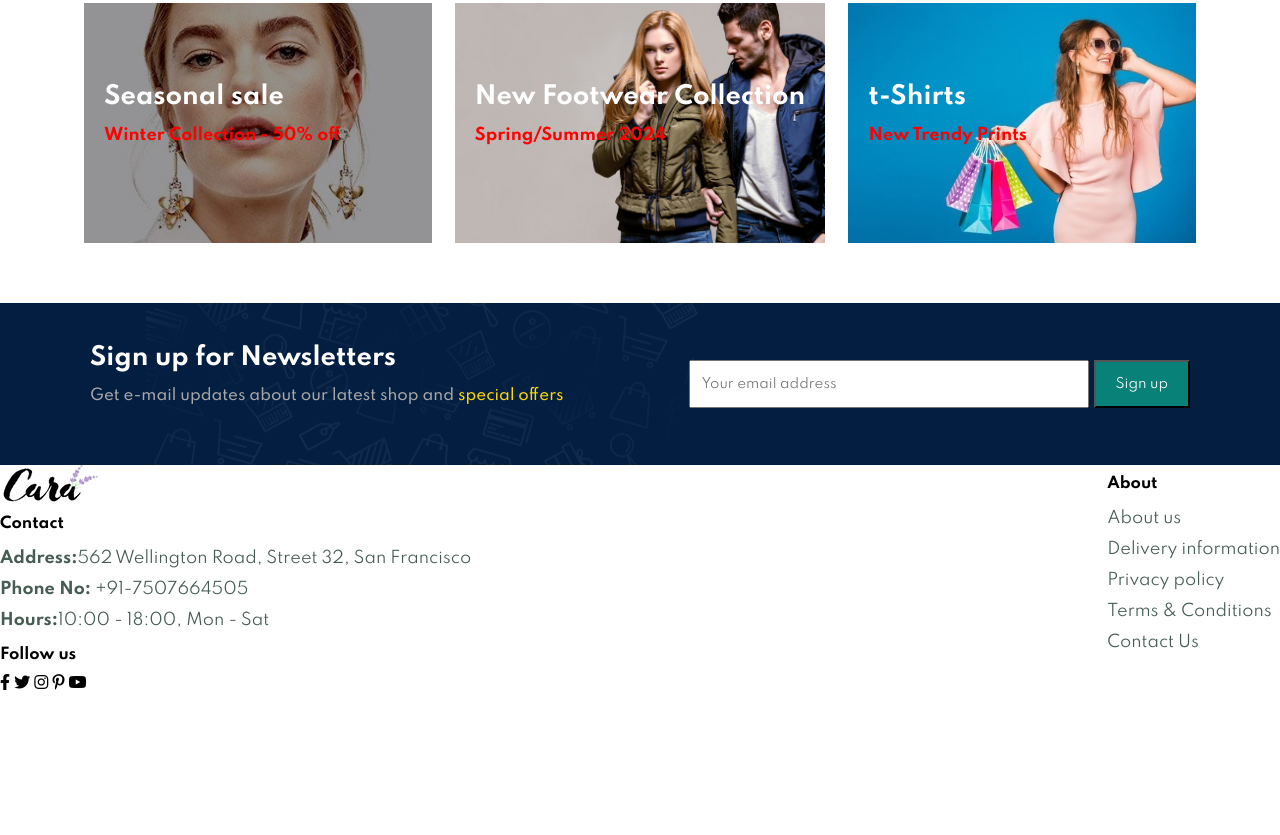
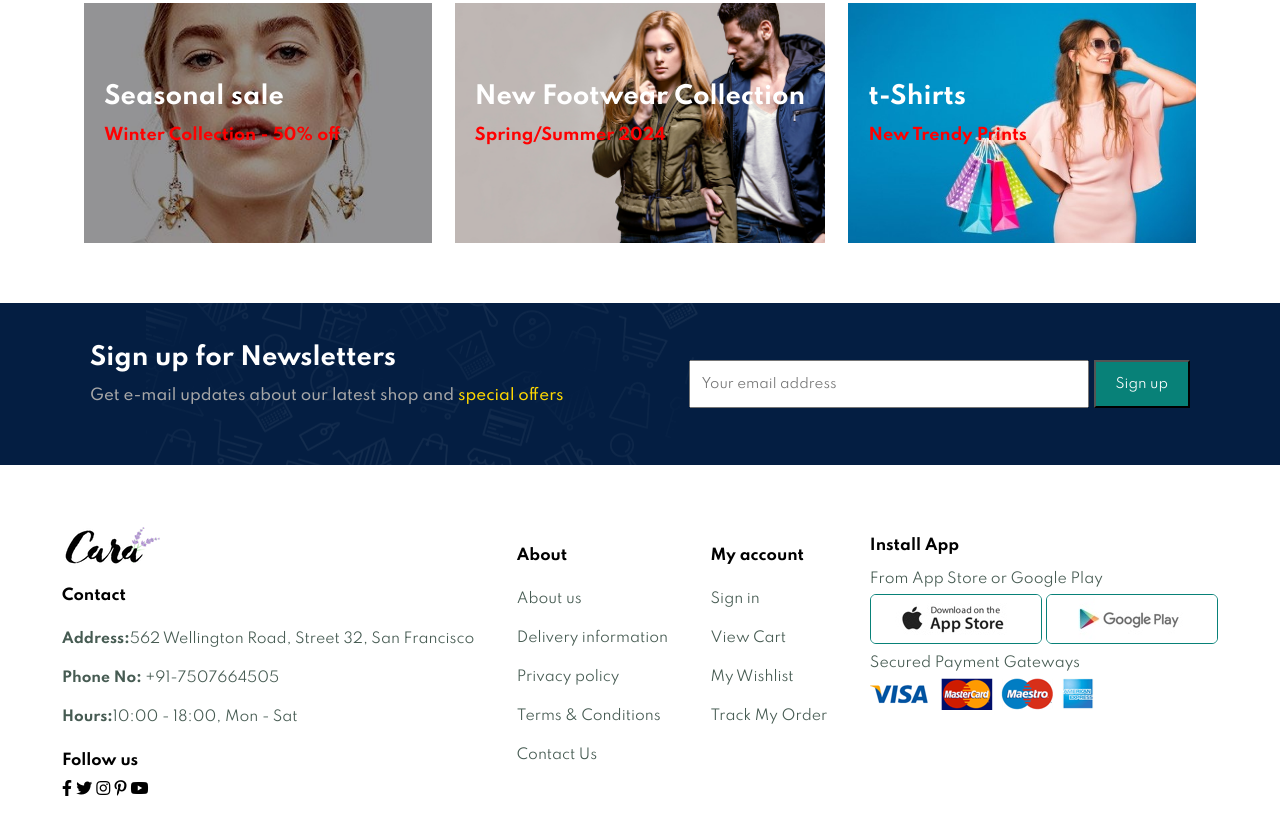
Before and after one commit to abhijeetgorhe26/E-Commerce-Website, a plain HTML site: page index.html in a window 1280 px wide. Shown: the part 3880-4715 px from the top of the page. Before the commit the page ends 4593 px from the top, so only its background shows below. Drawn offline with Linux system fonts and the light colour scheme.

Commit message:
Updated frontend

```diff
--- a/index.html
+++ b/index.html
@@ -426,6 +426,40 @@
                 Contact Us
             </p>
         </div>
+        <div class="col">
+            <p id="headline">
+                <b>My account</b>
+            </p>
+            <p>
+                Sign in
+            </p>
+            <p>
+                View Cart
+            </p>
+            <p>
+                My Wishlist
+            </p>
+            <p>
+                Track My Order
+            </p>
+        </div>
+        <div class="col-main">
+            <p id="headline">
+                <b>Install App</b>
+            </p>
+            <p>
+                From App Store or Google Play
+            </p>
+            <div class="row">
+                <img src="img/pay/app.jpg" alt="">
+                <img src="img/pay/play.jpg" alt="">
+            </div>
+            <p>
+                Secured Payment Gateways
+            </p>
+             <img src="img/pay/pay.png" alt="">
+
+        </div>
     </footer>
 
 </body>
--- a/style.css
+++ b/style.css
@@ -428,6 +428,8 @@ footer {
   display: flex;
   flex-wrap: wrap;
   justify-content: space-between;
+  margin: 34px;
+  padding: 28px;
 }
 
 footer .col {
@@ -440,6 +442,15 @@ footer .col {
 
 footer .col p{
     margin: 6px 0px 6px 0px;
+    padding-top: 10px;
+    font-size: 14px;
+}
+
+.footer .col-main{
+  display: flex;
+  flex-direction: column;
+  align-items: flex-start;
+  margin-bottom: 20px;
 }
 
 
@@ -450,3 +461,14 @@ footer .col p{
   color: black;
   font-size: 15px;
 }
+
+.footer .col-main p{
+  margin: 6px 0px 6px 0px;
+  font-size: 14px;
+}
+
+.footer .col-main .row img
+{
+  border: 1px solid #088178;
+  border-radius: 6px;
+}
```
